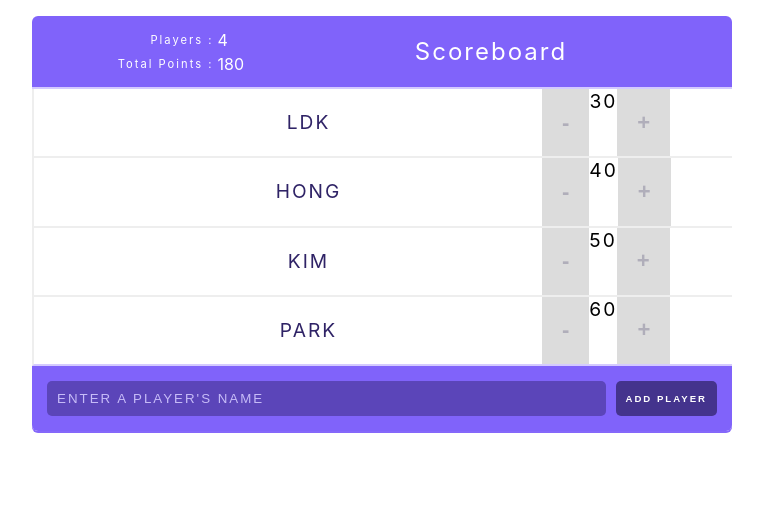
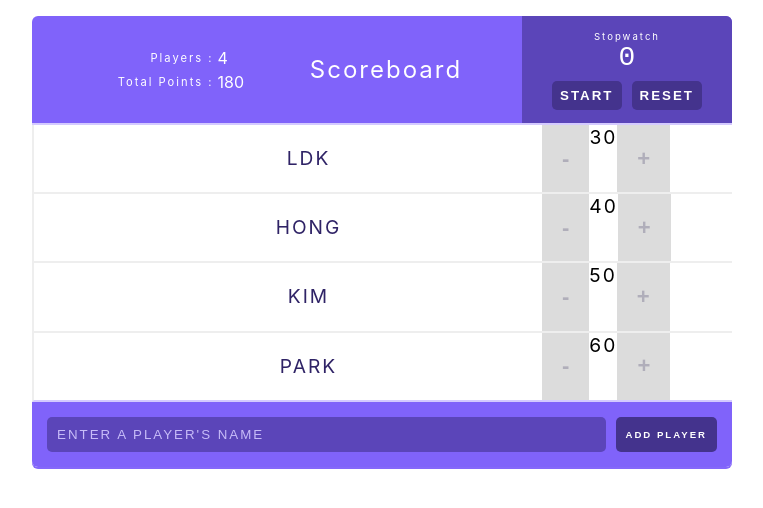
Before and after one commit to Limseongyun/scoreboard, a React (Create React App) app: page / in a window 1280 px wide. Shown: the top 508 px of the page, without its empty margins (258-1021 px from the left). Built offline with nearby package versions, Linux system fonts and the light colour scheme.

Commit message:
Stopwathch conditional btn implement

```diff
--- a/src/components/Header.jsx
+++ b/src/components/Header.jsx
@@ -1,6 +1,7 @@
 
 import React from "react";
 import Statistics from "./Statistics";
+import Stopwatch from "./Stopwatch";
 // eslint-disable-next-line no-undef
 export let Header = ({title, players} = props) => {
   // console.log(props)
@@ -8,6 +9,7 @@ export let Header = ({title, players} = props) => {
     <header className="header">
       <Statistics players={players}/>
       <h1 className="h1">{title}</h1>
+      <Stopwatch/>
 
     </header>
   );
--- /dev/null
+++ b/src/components/Stopwatch.jsx
@@ -0,0 +1,45 @@
+import React from "react";
+
+class Stopwatch extends React.Component{
+  tickRef;
+  state = {
+    isRunning:false
+  }
+  //돔이 렌더링 된 직후에 호출
+  //REST API 호출, 서드 파티 라이브러리 로딩
+  componentDidMount() {
+    this.tickRef = setInterval(()=>{},1000);
+  }
+  getButton = () =>{
+    if(this.state.isRunning){
+      return (
+        <button onClick={()=>{this.setState({isRunning : ! this.state.isRunning})}}>stop</button>
+      )
+    } else {
+      return (
+        <button onClick={()=>{this.setState({isRunning : ! this.state.isRunning})}}>start</button>
+      )
+    }
+  }
+  render() {
+    return (
+      <div className="stopwatch">
+        <h2>Stopwatch</h2>
+        <span className="stopwatch-time">0</span>
+        {
+          this.getButton()
+        }
+
+        <button>Reset</button>
+      </div>
+    );
+  }
+
+  //돔이 파괴되기 직전에 호출되는 라이프 사이클 메서드
+  componentWillUnmount() {
+    clearInterval(this.tickRef);
+  }
+
+}
+
+export default Stopwatch;
```
